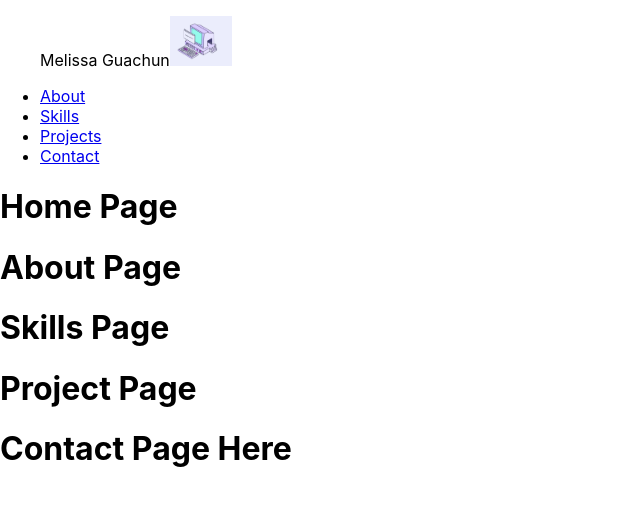
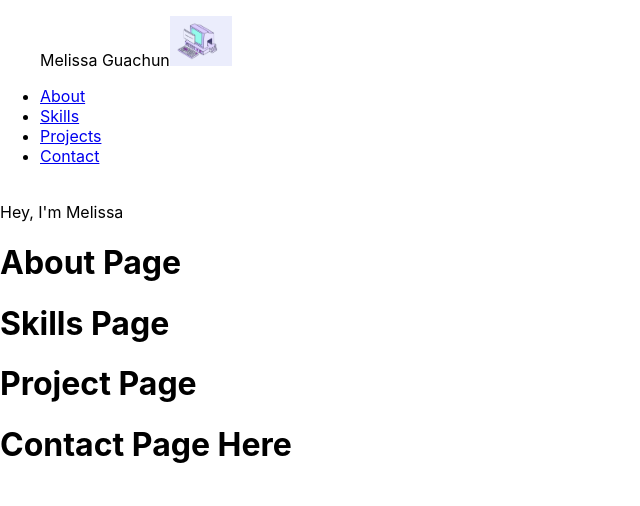
Before and after one commit to mguachun/melguachun.github.io, a React (Create React App) app: page / in a window 1280 px wide. Shown: the top 506 px of the page, without its empty margins (0-640 px from the left). Built offline with nearby package versions, Linux system fonts and the light colour scheme.

Commit message:
start bulding home

```diff
--- a/src/Home.js
+++ b/src/Home.js
@@ -1,7 +1,25 @@
 import React from "react";
+import computer from "./images/computer-plain.jpg"
+
 function Home() {
     return(
-        <h1>Home Page</h1>
+        <div id="home" className="content">
+        <div className="container">
+          <div className="row justify-content-center home-container">
+            <div className="col-md-5">
+              <img className="profile-image" ></img>
+              {/* src={pic} */}
+            </div>
+            <div className="col-md-5 justify-content-center">
+              <div className="home-name">
+                Hey, I'm Melissa <span><img  className="home-smiley"/></span>
+                {/* src={smile} */}
+              </div>
+
+            </div>
+          </div>
+        </div>
+      </div>
     )
 }
 export default Home;
```
